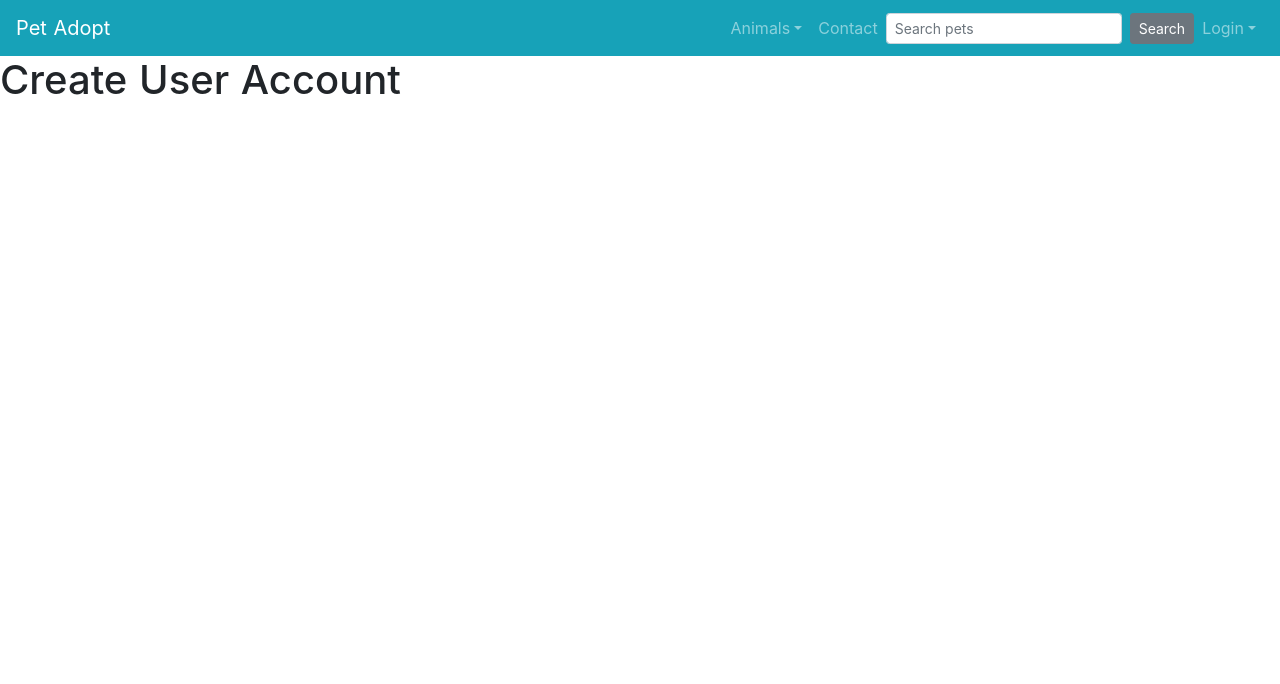
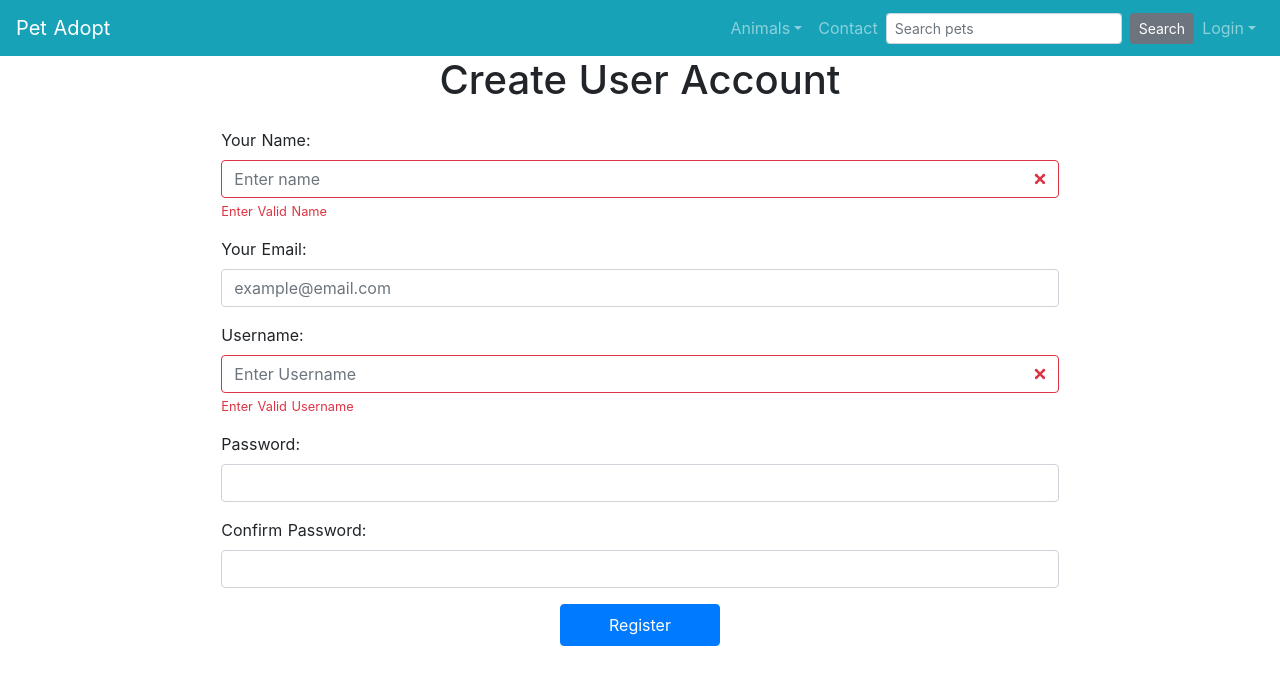
Before and after one commit to will-i-code420/pet-adopt2, a Nuxt app: page /register in a window 1280 px wide. Shown: the top 684 px of the page. Built offline with nearby package versions, Linux system fonts and the light colour scheme.

Commit message:
created registration component and finished registration route, fixed authPolicy for default user role

```diff
--- /dev/null
+++ b/components/RegistrationForm.vue
@@ -0,0 +1,148 @@
+<template>
+  <b-form>
+    <b-form-group
+      id="input-group-name"
+      label="Your Name:"
+      label-for="name"
+      :state="nameVerif"
+      :invalid-feedback="invalidName"
+      :valid-feedback="validName"
+    >
+    <b-form-input
+      id="name"
+      v-model="registrationForm.name"
+      required
+      :state="nameVerif"
+      placeholder="Enter name"
+    ></b-form-input>
+    </b-form-group>
+    <b-form-group
+      id="input-group-email"
+      label="Your Email:"
+      label-for="email"
+    >
+    <b-form-input
+      id="email"
+      v-model="registrationForm.email"
+      type="email"
+      required
+      placeholder="example@email.com"
+    ></b-form-input>
+    </b-form-group>
+    <b-form-group
+      id="input-group-username"
+      label="Username:"
+      label-for="username"
+      :state="usernameVerif"
+      :invalid-feedback="invalidUserName"
+      :valid-feedback="validUserName"
+    >
+    <b-form-input
+      id="username"
+      v-model="registrationForm.username"
+      required
+      :state="usernameVerif"
+      placeholder="Enter Username"
+    ></b-form-input>
+    </b-form-group>
+    <b-form-group
+      id="input-group-password"
+      label="Password:"
+      label-for="password"
+    >
+    <b-form-input
+      id="password"
+      v-model="registrationForm.password"
+      type="password"
+      required
+    ></b-form-input>
+    </b-form-group>
+    <b-form-group
+      id="input-group-confirm-password"
+      label="Confirm Password:"
+      label-for="confirm-password"
+    >
+    <b-form-input
+      id="confirm-password"
+      v-model="password2"
+      type="password"
+      required
+    ></b-form-input>
+    </b-form-group>
+    <b-button variant="primary" class="mt-3 mx-auto px-5 py-2" @click="registerUser">
+      Register
+    </b-button>
+    <b-alert
+      :show="error"
+      variant="danger"
+    >
+      {{ errorMsg }}
+    </b-alert>
+  </b-form>
+</template>
+
+<script>
+export default {
+  name: 'RegistrationForm',
+  data () {
+    return {
+      registrationForm: {
+        name: '',
+        email: '',
+        username: '',
+        password: ''
+      },
+      password2: '',
+      error: false,
+      errorMsg: ''
+    }
+  },
+  computed: {
+    nameVerif () {
+      return this.registrationForm.name.length > 4
+    },
+    invalidName () {
+      return this.nameVerif ? '' : 'Enter Valid Name'
+    },
+    validName () {
+      return this.nameVerif ? 'Thank You' : ''
+    },
+    usernameVerif () {
+      return this.registrationForm.username.length > 4
+    },
+    invalidUserName () {
+      return this.usernameVerif ? '' : 'Enter Valid Username'
+    },
+    validUserName () {
+      return this.usernameVerif ? 'Thank You' : ''
+    }
+  },
+  methods: {
+    comparePassword () {
+      return this.registrationForm.password === this.password2
+    },
+    async registerUser () {
+      try {
+        if (this.error) {
+          this.errorMsg = ''
+          this.error = false
+        }
+        const validPassword = await this.comparePassword()
+        if (validPassword) {
+          await this.$store.dispatch('user/register', this.registrationForm)
+          this.$router.push({ path: '/' })
+        }
+      } catch (e) {
+        this.errorMsg = e.response.data.msg
+        this.error = true
+      }
+    }
+  }
+}
+</script>
+
+<style scoped>
+.btn {
+  display: flex;
+}
+</style>
--- a/pages/register.vue
+++ b/pages/register.vue
@@ -1,11 +1,27 @@
 <template>
   <section id="user-registration">
-    <h1>Create User Account</h1>
+    <b-container>
+      <b-row>
+        <b-col>
+          <h1 class="text-center">Create User Account</h1>
+        </b-col>
+      </b-row>
+      <b-form-row class="mb-5">
+        <b-col cols="10" offset="1" class="contact-form py-3 px-5">
+          <RegistrationForm />
+        </b-col>
+      </b-form-row>
+    </b-container>
   </section>
 </template>
 
 <script>
+import RegistrationForm from '~/components/RegistrationForm'
+
 export default {
+  components: {
+    RegistrationForm
+  },
   head () {
     return {
       title: 'Pet Adopt User Registration',
```
Also changed, not shown: 1 other file (tests, documents, lock files or other folders).
